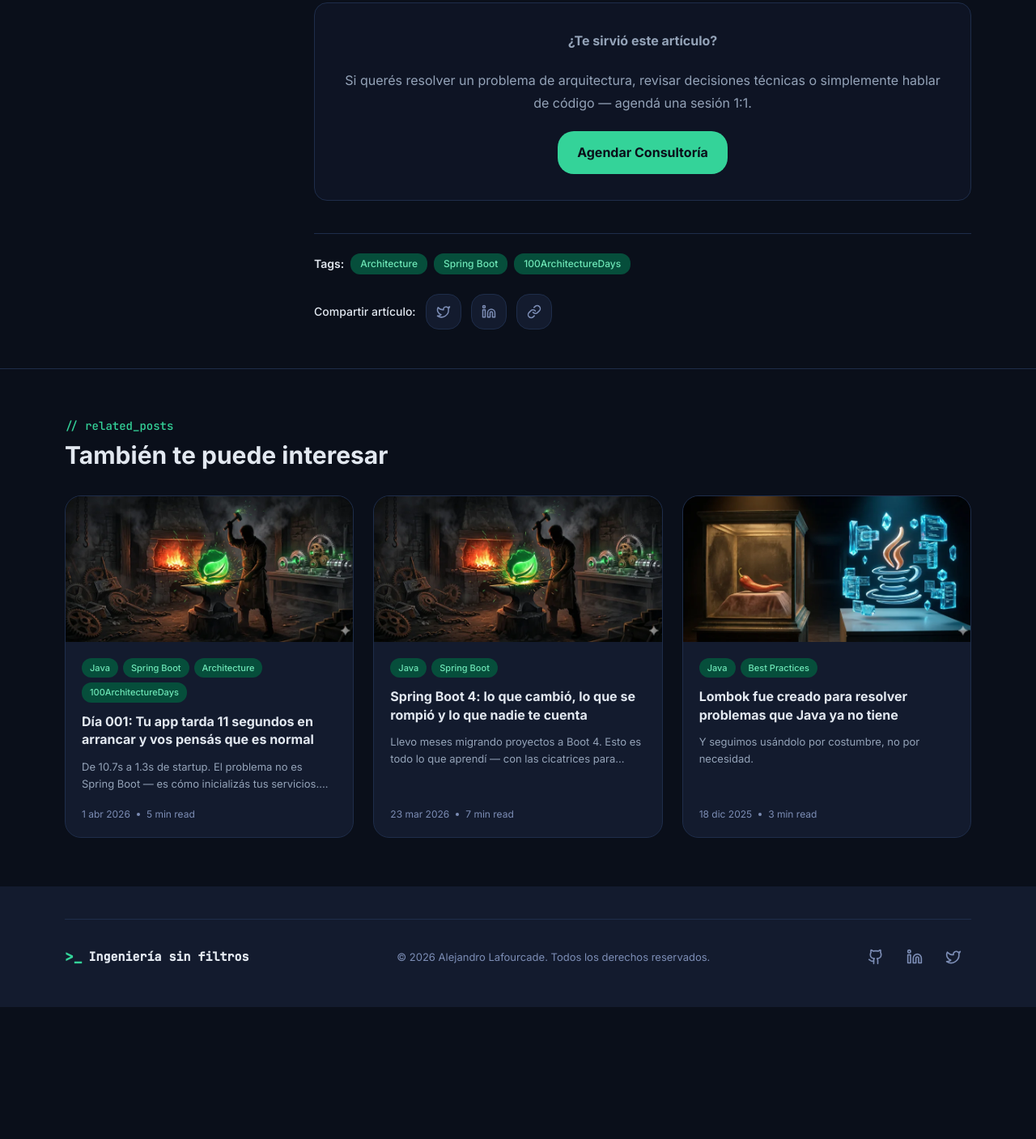
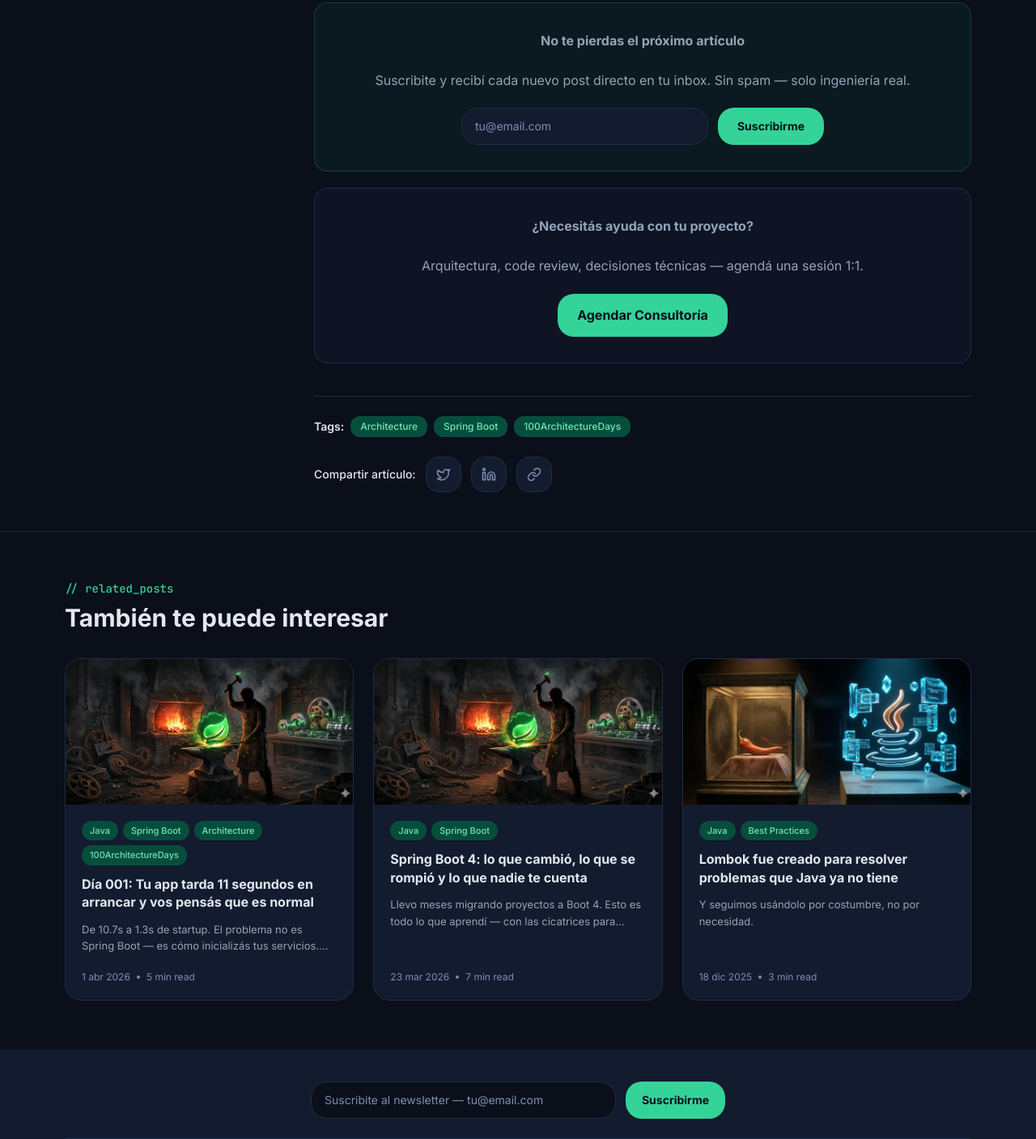
Before and after one commit to alafourcadev/personal-site, an Astro site: page /blog/100-architecture-days-intro in a window 1280 px wide. Shown: the part 3653-5060 px from the top of the page at 81% size. Before the commit the page ends 4897 px from the top, so only its background shows below. Built offline with nearby package versions, Linux system fonts and the light colour scheme; Astro itself is replaced by a stand-in of ours.

Commit message:
Add Buttondown newsletter subscription
- Newsletter form at end of every blog article (above consulting CTA)
- Newsletter form in blog footer
- Styled to match site theme with accent border

```diff
--- a/src/components/FooterSimple.astro
+++ b/src/components/FooterSimple.astro
@@ -4,6 +4,26 @@ import Icon from "./Icon.astro";
 
 <footer class="bg-bg-surface">
   <div class="px-4 sm:px-6 md:px-10 lg:px-20 py-8 sm:py-10 flex flex-col gap-6">
+    <!-- Newsletter -->
+    <form
+      action="https://buttondown.com/api/emails/embed-subscribe/alafourcadedespaigne"
+      method="post"
+      class="flex flex-col sm:flex-row gap-3 max-w-lg mx-auto w-full"
+    >
+      <input
+        type="email"
+        name="email"
+        placeholder="Suscribite al newsletter — tu@email.com"
+        required
+        class="flex-1 px-4 py-3 min-h-[44px] rounded-xl bg-bg-deep border border-border-subtle text-txt-primary placeholder:text-txt-muted text-sm focus:outline-none focus:border-accent/50 transition-colors"
+      />
+      <button
+        type="submit"
+        class="px-5 py-3 min-h-[44px] bg-accent text-bg-deep font-bold rounded-xl hover:shadow-[0_8px_30px_rgba(52,211,153,0.3)] transition-all duration-300 text-sm whitespace-nowrap"
+      >
+        Suscribirme
+      </button>
+    </form>
     <div class="h-px bg-border-subtle"></div>
     <div class="flex flex-col sm:flex-row items-center justify-between gap-4">
       <a href="/" class="flex items-center gap-2 min-h-[44px]">
--- a/src/pages/blog/[slug].astro
+++ b/src/pages/blog/[slug].astro
@@ -200,10 +200,35 @@ const tocItems = headings
     <article class="flex-1 min-w-0 prose-custom">
       <Content />
 
-      <!-- CTA post-artículo -->
-      <div class="mt-8 sm:mt-12 p-5 sm:p-8 rounded-xl sm:rounded-2xl border border-border-subtle bg-bg-surface/50 text-center">
-        <p class="text-base sm:text-lg font-bold text-txt-primary mb-2">¿Te sirvió este artículo?</p>
-        <p class="text-sm sm:text-base text-txt-secondary mb-6">Si querés resolver un problema de arquitectura, revisar decisiones técnicas o simplemente hablar de código — agendá una sesión 1:1.</p>
+      <!-- Newsletter -->
+      <div class="mt-8 sm:mt-12 p-5 sm:p-8 rounded-xl sm:rounded-2xl border border-accent/20 bg-accent/5 text-center">
+        <p class="text-base sm:text-lg font-bold text-txt-primary mb-2">No te pierdas el próximo artículo</p>
+        <p class="text-sm sm:text-base text-txt-secondary mb-5">Suscribite y recibí cada nuevo post directo en tu inbox. Sin spam — solo ingeniería real.</p>
+        <form
+          action="https://buttondown.com/api/emails/embed-subscribe/alafourcadedespaigne"
+          method="post"
+          class="flex flex-col sm:flex-row gap-3 max-w-md mx-auto"
+        >
+          <input
+            type="email"
+            name="email"
+            placeholder="tu@email.com"
+            required
+            class="flex-1 px-4 py-3 min-h-[44px] rounded-xl bg-bg-surface border border-border-subtle text-txt-primary placeholder:text-txt-muted text-sm focus:outline-none focus:border-accent/50 transition-colors"
+          />
+          <button
+            type="submit"
+            class="cta-button px-6 py-3 min-h-[44px] bg-accent text-bg-deep font-bold rounded-xl hover:shadow-[0_8px_30px_rgba(52,211,153,0.3)] hover:-translate-y-0.5 transition-all duration-300 text-sm"
+          >
+            Suscribirme
+          </button>
+        </form>
+      </div>
+
+      <!-- CTA consultoría -->
+      <div class="mt-5 p-5 sm:p-8 rounded-xl sm:rounded-2xl border border-border-subtle bg-bg-surface/50 text-center">
+        <p class="text-base sm:text-lg font-bold text-txt-primary mb-2">¿Necesitás ayuda con tu proyecto?</p>
+        <p class="text-sm sm:text-base text-txt-secondary mb-6">Arquitectura, code review, decisiones técnicas — agendá una sesión 1:1.</p>
         <a
           href="https://cal.com/alafourcadev/consultoria-tecnica-1-1"
           target="_blank"
```
